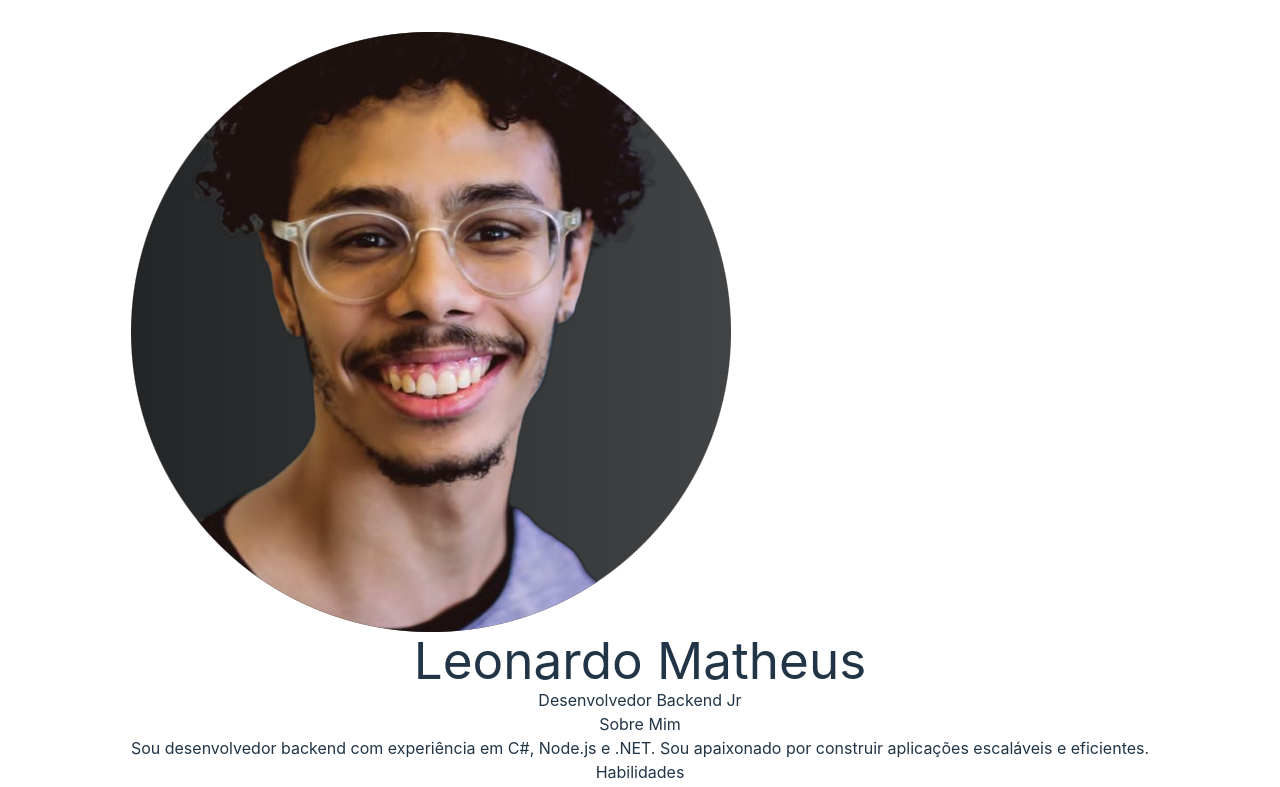
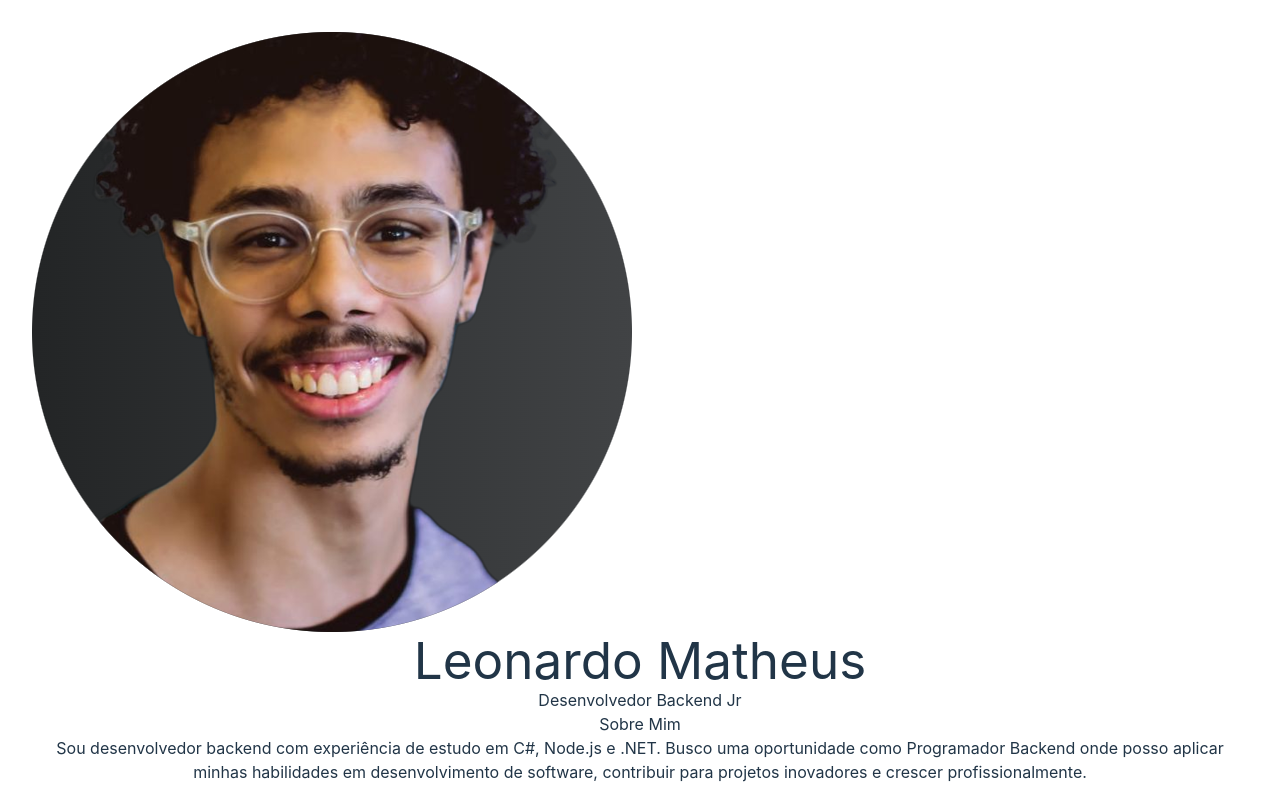
Before and after one commit to Projeto-FrontEnd-Fusion/apresentacao-pessoal-frontend, a React (Vite) app: page / in a window 1280 px wide. Shown: the top 787 px of the page. Built offline with nearby package versions, Linux system fonts and the light colour scheme.

Commit message:
CHORE: add description

```diff
--- a/src/components/About.jsx
+++ b/src/components/About.jsx
@@ -5,7 +5,8 @@ const About = () => {
     return (
         <section className="p-4">
             <h2 className="text-3x1 mb-2">Sobre Mim</h2>
-            <p>Sou desenvolvedor backend com experiência em C#, Node.js e .NET. Sou apaixonado por construir aplicações escaláveis e eficientes.</p>
+            <p>Sou desenvolvedor backend com experiência de estudo em C#, Node.js e .NET. Busco uma oportunidade como Programador Backend onde posso aplicar minhas habilidades em desenvolvimento de software, contribuir para projetos inovadores e crescer profissionalmente.
+            </p>
         </section>
     )
 }
```
